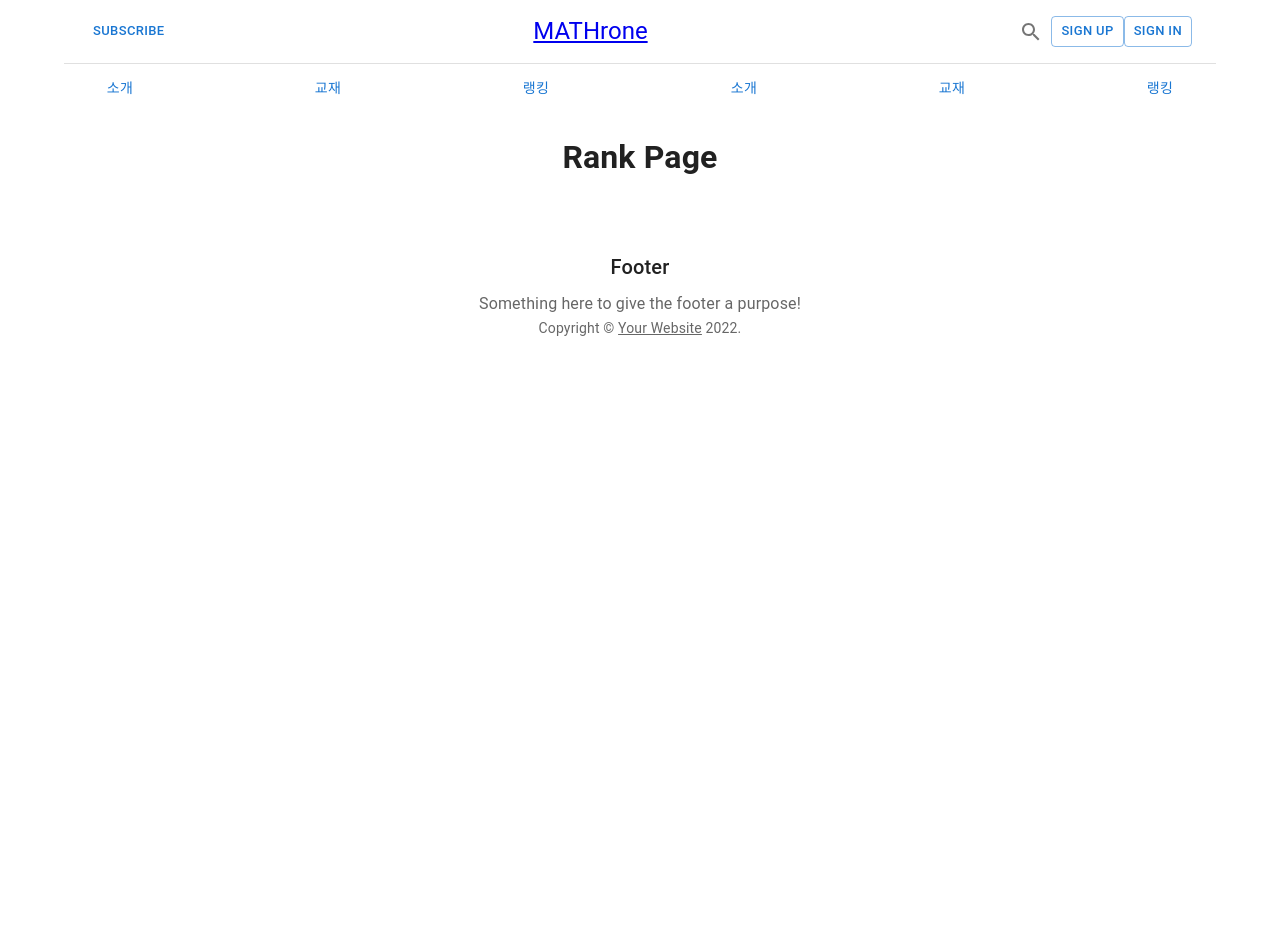
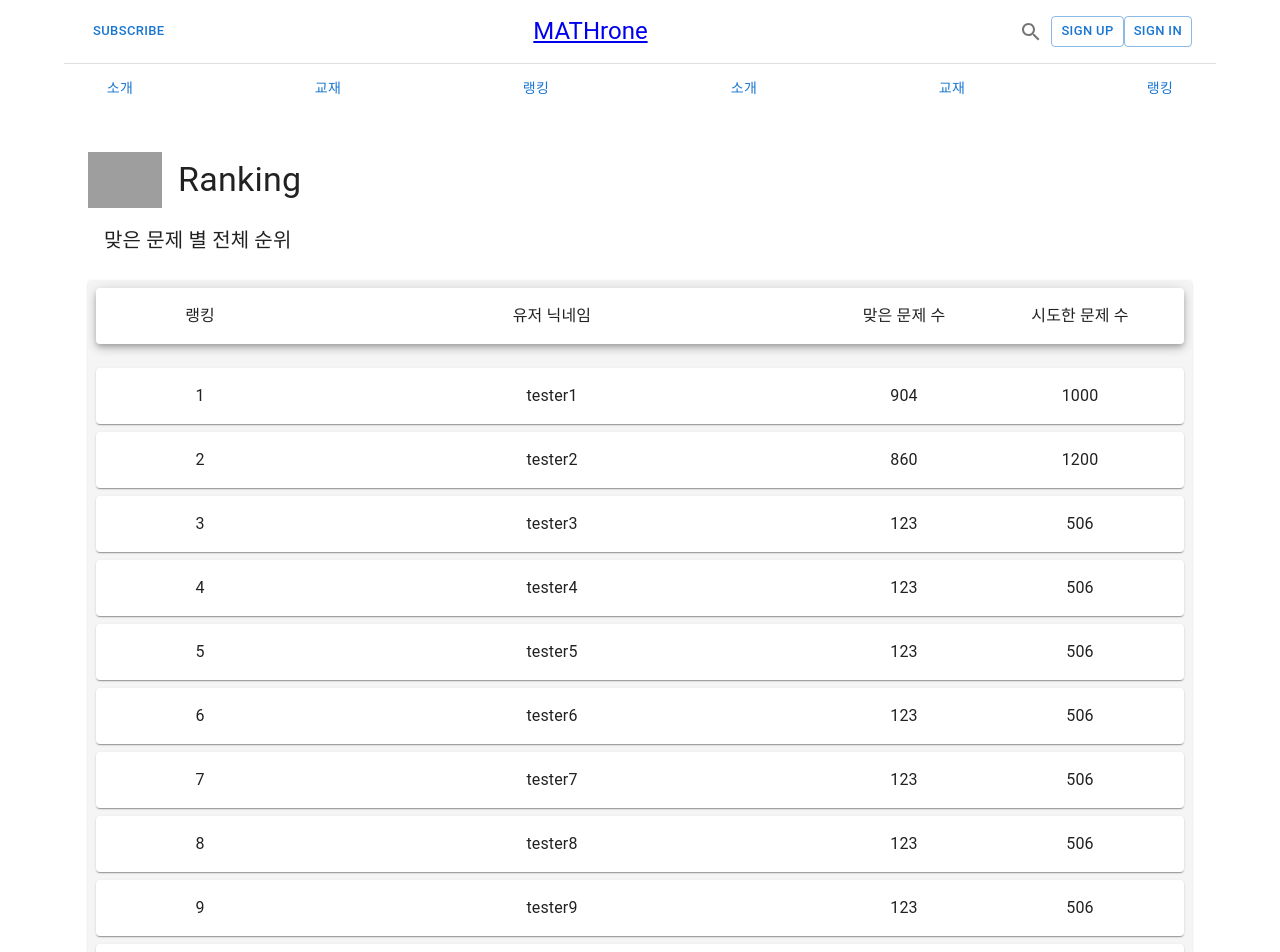
Before and after one commit to 2021-Techeer-teamC/MATHrone, a React (Create React App) app in the folder frontend/: page /rank in a window 1280 px wide. Shown: the top 952 px of the page. Before the commit the page ends 800 px from the top, so only its background shows below. Built offline with nearby package versions, Linux system fonts and the light colour scheme; grey boxes are pictures that could not be loaded.

Commit message:
feat : 랭킹 페이지 레이아웃

```diff
--- a/frontend/src/App.css
+++ b/frontend/src/App.css
@@ -42,3 +42,8 @@
   grid-template-columns: 1fr 3fr;
   grid-template-rows: 0.1fr 5fr 0.1fr;
 }
+
+.rankContainer {
+  display: grid;
+  grid-template-columns: 1fr 3fr 1fr 1fr;
+}
--- /dev/null
+++ b/frontend/src/Components/RankList.js
@@ -0,0 +1,29 @@
+import * as React from "react";
+import Card from '@mui/material/Card';
+import Typography from '@mui/material/Typography';
+
+const RankList = ({ posts }) => {
+    var count = 1;
+    return (
+        <div>
+            {posts.map((result) => (
+                <Card key={result.user_name} elevation={1} sx={{ display: 'grid', gridTemplateColumns: '1fr 3fr 1fr 1fr', mb: 1, p: 2 }}>
+                    <Typography variant="body1" component="p">
+                        {count++}
+                    </Typography>
+                    <Typography variant="body1" component="p" >
+                        {result.user_name}
+                    </Typography>
+                    <Typography variant="body1" component="p">
+                        {result.correct_count}
+                    </Typography>
+                    <Typography variant="body1" component="p">
+                        {result.try_count}
+                    </Typography>
+                </Card>
+            ))}
+        </div>
+    )
+};
+
+  export default RankList;
--- a/frontend/src/Pages/Rank.js
+++ b/frontend/src/Pages/Rank.js
@@ -1,9 +1,142 @@
+import * as React from 'react';
+import Box from '@mui/material/Box';
+import Card from '@mui/material/Card';
+import Typography from '@mui/material/Typography';
+import { CardActions, Divider, Icon } from '@mui/material';
+import { Container } from '@mui/material';
+import CardContent from '@mui/material/CardContent';
+import { CardHeader } from '@mui/material';
+import CardMedia from '@mui/material/CardMedia';
+import { border, borderBottom, color, grid } from '@mui/system';
+import { useEffect } from "react";
+import "../App.css";
+import RankList from '../Components/RankList';
 
-export default function RankPage() {
+
+export default function Rankpage() {
+
+  const [rankDatas, setRankDatas] = React.useState([...rankData]);
+  const [res, setRes] = React.useState([...rankDatas]);
+
+  useEffect(() => {
+    // axios (출판사로 보내기)
+    // axios.get(url, { params }).then((rank) => {
+    //  setItemDatas([...rank])
+    //   setResult(rankDatas);
+    // 랭크데이터 받아오기
+    setRes(rankDatas);
+  }, [])
 
   return (
-    <>
-    <h1>Rank Page</h1>
-    </>
+    <Container>
+      <Box sx={{ display: "flex", paddingBottom: 0.1 }}>
+        <Box sx={{ display: "flex", flexDirection: "column" }}>
+          <Box sx={{ display: "flex", alignItems: "center", pt: 5 }}>
+            <CardMedia
+              component="img"
+              sx={{ width: 90, pr:2}}
+              image="https://drive.google.com/uc?id=1obBgZRkXdAbR7PUgax1TL5XC1PQdsSkN"
+              alt="Live from space album cover"
+            />
+            <Typography variant="h4">
+              Ranking
+            </Typography>
+          </Box>
+          <CardContent>
+            <Typography variant="h6" component="div" align='left'>
+              맞은 문제 별 전체 순위
+            </Typography>
+          </CardContent>
+        </Box>
+      </Box>
+
+      <Card style={{backgroundColor: 'WhiteSmoke'}} sx={{p:1}}>
+        <Card elevation={5} sx={{ display: 'flex', flexDirection: 'column', p: 2, mb: 3 }}>
+          <div class="rankContainer">
+            <Typography variant="body1" component="p">
+              랭킹
+            </Typography>
+            <Typography variant="body1" component="p">
+              유저 닉네임
+            </Typography>
+            <Typography variant="body1" component="p">
+              맞은 문제 수
+            </Typography>
+            <Typography variant="body1" component="p">
+              시도한 문제 수
+            </Typography>
+          </div>
+        </Card>
+        <RankList posts={res}></RankList>
+      </Card>
+
+      <Card variant="outlined" sx={{ display: 'grid', gridTemplateColumns: '1fr 3fr 1fr 1fr', mt: 2, pt: 3, pb: 3 }}>
+          <Typography variant="body1" component="p">
+            10000
+          </Typography>
+          <Typography variant="body1" component="p">
+            its meeee
+          </Typography>
+          <Typography variant="body1" component="p">
+            100
+          </Typography>
+          <Typography variant="body1" component="p">
+            124
+          </Typography>
+      </Card>
+    </Container>
   );
 }
+
+const rankData = [
+  {
+    user_name: "tester1",
+    correct_count: 904,
+    try_count: 1000,
+  },
+  {
+    user_name: "tester2",
+    correct_count: 860,
+    try_count: 1200,
+  },
+  {
+    user_name: "tester3",
+    correct_count: 123,
+    try_count: 506,
+  },
+  {
+    user_name: "tester4",
+    correct_count: 123,
+    try_count: 506,
+  },
+  {
+    user_name: "tester5",
+    correct_count: 123,
+    try_count: 506,
+  },
+  {
+    user_name: "tester6",
+    correct_count: 123,
+    try_count: 506,
+  },
+  {
+    user_name: "tester7",
+    correct_count: 123,
+    try_count: 506,
+  },
+  {
+    user_name: "tester8",
+    correct_count: 123,
+    try_count: 506,
+  },
+  {
+    user_name: "tester9",
+    correct_count: 123,
+    try_count: 506,
+  },
+  {
+    user_name: "tester10",
+    correct_count: 123,
+    try_count: 506,
+  },
+];
```
